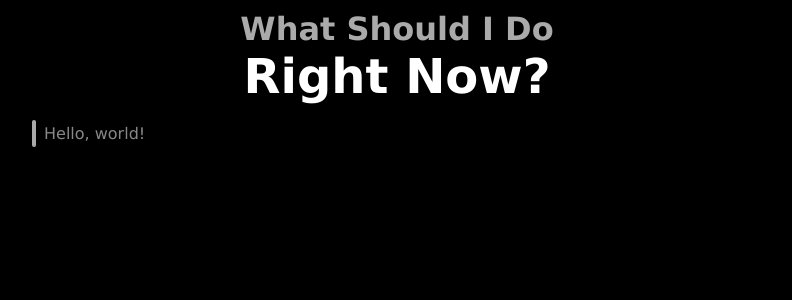
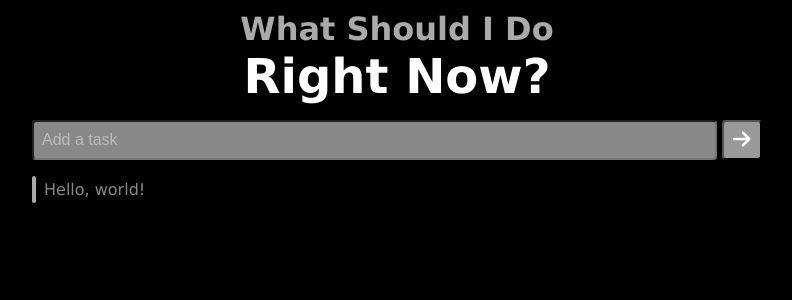
Before and after one commit to rnxden/rightnow-web, a React (Vite) app: page / in a window 1280 px wide. Shown: the top 300 px of the page, without its empty margins (243-1035 px from the left). Built offline with nearby package versions, Linux system fonts and the light colour scheme.

Commit message:
feat: add input and button for adding todos

```diff
--- a/src/App.css
+++ b/src/App.css
@@ -25,6 +25,41 @@
 .title h1 {
   font-size: 3rem;
   color: #fff;
+}
+
+.prompt {
+  width: 100%;
+  display: flex;
+  align-items: center;
+  justify-content: space-between;
+  margin-bottom: 1rem;
+  gap: 5px;
+}
+
+.prompt-input {
+  flex-grow: 1;
+  height: 2.5rem;
+  font-size: 1rem;
+  padding: 0.25rem 0.5rem;
+  border-radius: 0.25rem;
+  background: #888;
+  color: #ddd;
+}
+
+.prompt-input::placeholder {
+  color: #bbb;
+}
+
+.prompt-icon {
+  height: 1.25rem;
+}
+
+.prompt-button {
+  height: 2.5rem;
+  width: 2.5rem;
+  border-radius: 0.25rem;
+  cursor: pointer;
+  background: #999;
 }
 
 .list {
--- a/src/App.jsx
+++ b/src/App.jsx
@@ -12,6 +12,14 @@
             <h2>What Should I Do</h2>
             <h1>Right Now?</h1>
           </div>
+          <div className='prompt'>
+            <input className='prompt-input' type='text' placeholder='Add a task'></input>
+            <button className='prompt-button'>
+              <svg className='prompt-icon' xmlns='http://www.w3.org/2000/svg' fill='#fff' viewBox='0 0 448 512'>
+                <path d='M438.6 278.6c12.5-12.5 12.5-32.8 0-45.3l-160-160c-12.5-12.5-32.8-12.5-45.3 0s-12.5 32.8 0 45.3L338.8 224 32 224c-17.7 0-32 14.3-32 32s14.3 32 32 32l306.7 0L233.4 393.4c-12.5 12.5-12.5 32.8 0 45.3s32.8 12.5 45.3 0l160-160z' />
+              </svg>
+            </button>
+          </div>
           <div className='list'>
             {todos.map((todo) => (
               <div className='list-item'>{todo}</div>
```
